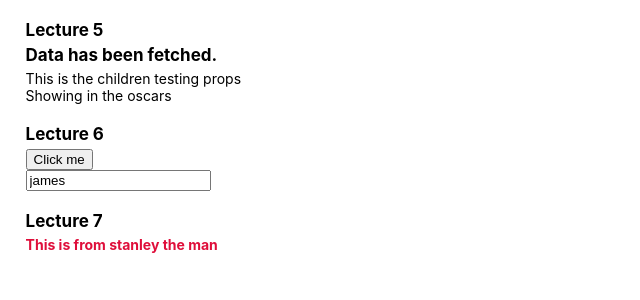
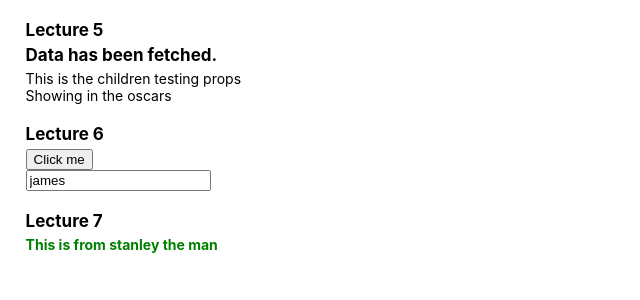
Before and after one commit to stanleychukwu17/react-typescript-1, a React (Create React App) app: page / in a window 1280 px wide. Shown: the top 300 px of the page, without its empty margins (0-640 px from the left). Built offline with nearby package versions, Linux system fonts and the light colour scheme.

Commit message:
donw with lecture 7

```diff
--- a/src/App.tsx
+++ b/src/App.tsx
@@ -37,7 +37,7 @@ function App() {
 
       <div className='cover'>
         <h1>Lecture 7</h1>
-        <Container />
+        <Container style={{color: 'green', fontWeight: 'bold'}} />
       </div>
 
 
--- a/src/components/7/Container.tsx
+++ b/src/components/7/Container.tsx
@@ -1,8 +1,10 @@
-import React from 'react'
+type containerProps = {
+    style: React.CSSProperties
+}
 
-export default function Container() {
+export default function Container(props: containerProps) {
   return (
-    <div style={{color: '#df0e3a', fontWeight: 'bold'}}>
+    <div style={props.style}>
         This is from stanley the man
     </div>
   )
```
